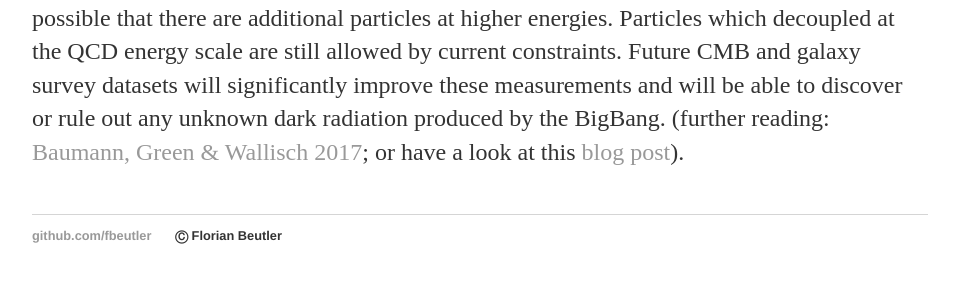
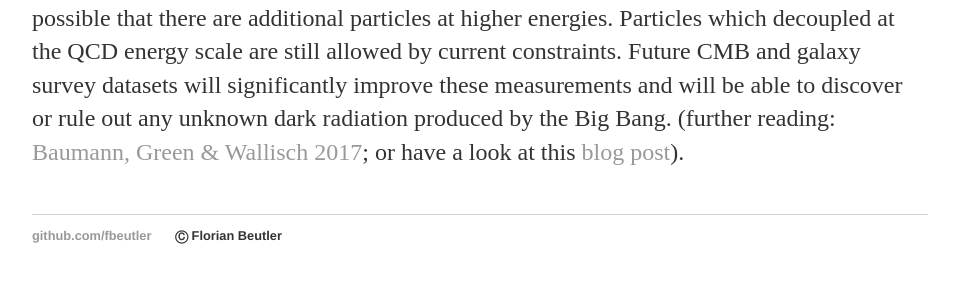
Before and after one commit to fbeutler/fbeutler.github.io, a Jekyll site: the page built from research/projects.html, in a window 1280 px wide and 900 px high, scrolled down 4625 px. Shown: the part 595-878 px from the top of the window, without its empty margins (160-1115 px from the left). Built offline with Jekyll 4.4.1, drawn with Linux system fonts in a browser that asks for light colours; some of the changed text lies outside the part shown.

Commit message:
Update projects.html

```diff
--- a/research/projects.html
+++ b/research/projects.html
@@ -155,7 +155,7 @@ pattern. Therefore by statistically analyzing the matter distribution in the Uni
       ruled out the existance of additional particles at the energy level of neutrinos (weak force) but it is absolutely possible that
       there are additional particles at higher energies. Particles which decoupled at the QCD energy scale are still allowed
       by current constraints. Future CMB and galaxy survey datasets will significantly
-      improve these measurements and will be able to discover or rule out any unknown dark radiation produced by the BigBang.
+      improve these measurements and will be able to discover or rule out any unknown dark radiation produced by the Big Bang.
       (further reading: <a
       href="https://arxiv.org/abs/1712.08067" target="_blank">Baumann, Green & Wallisch 2017</a>; or have a look at this <a href='https://mystatisticsblog.blogspot.co.uk/2018/03/measuring-neutrinos-with-distribution.html' target='_blank'>blog post</a>).
     </p>
```
